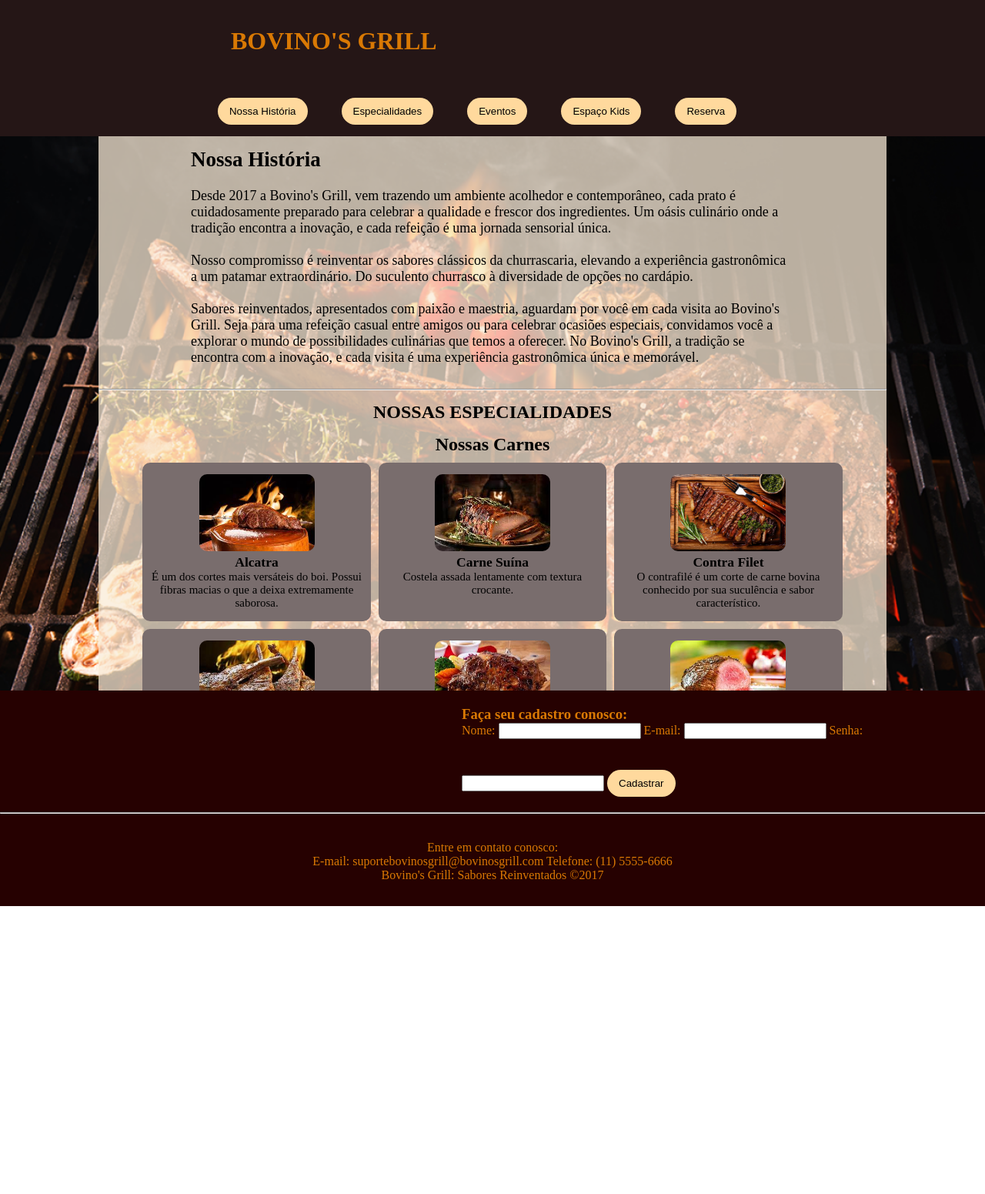
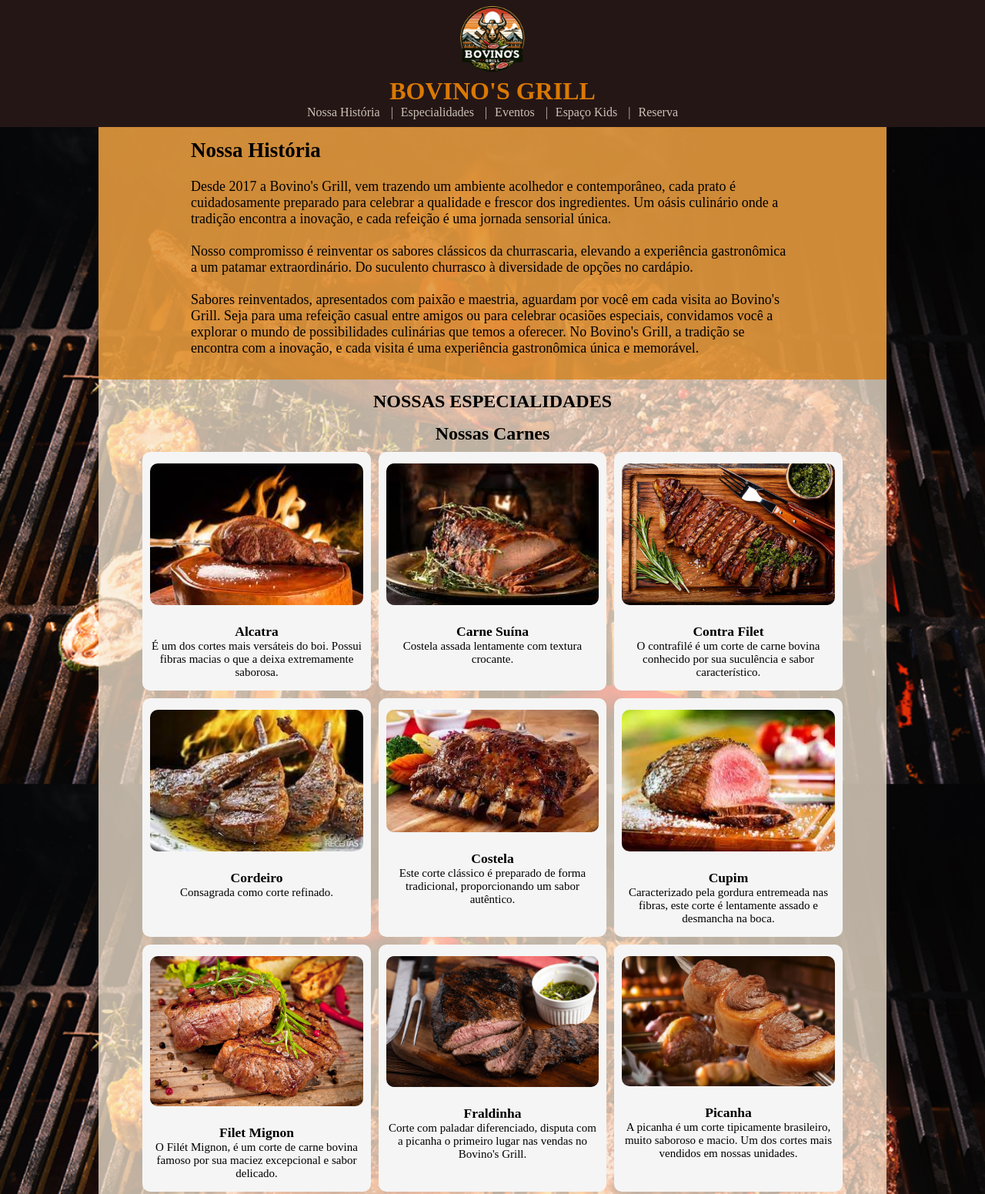
Before and after one commit to WesleyRSC/Projeto-Grupo-9, a plain HTML site: page index.html in a window 1280 px wide. Shown: the top 1551 px of the page at 77% size. Before the commit the page ends 1177 px from the top, so only its background shows below. Drawn offline with Linux system fonts and the light colour scheme.

Commit message:
Envio arquivos finais

```diff
--- a/index.html
+++ b/index.html
@@ -8,28 +8,35 @@
   </head>
   <body>
     <header>
-      <h1>BOVINO'S GRILL </h1>
-      <nav class="menu">
-        <ul>
-          <li>
-             <a href="#historia"><button>Nossa História</button></a>
+      <div class="container-section">
+        <div class="header">
+          <img
+            class="logo"
+            src="./assets/bovinos-logo.png"
+            alt="Bovino`s logo"
+          />
+          <h1 class="title">BOVINO'S GRILL</h1>
+        </div>
+        <nav class="header-nav">
+          <ul class="menu">
+            <li class="menu-item">
+              <a href="#historia">Nossa História</a>
             </li>
-          <li>
-            <a href="#cardapio"><button>Especialidades</button></a>
+            <li class="menu-item">
+              <a href="#cardapio">Especialidades</a>
             </li>
-          <li>
-            <a href="#eventos"><button>Eventos</button></a>
+            <li class="menu-item">
+              <a href="#eventos">Eventos</a>
             </li>
-          <li>
-            <a href="#kids"><button>Espaço Kids</button></a>
+            <li class="menu-item">
+              <a href="#kids">Espaço Kids</a>
             </li>
-          <li>
-            <form action="formulario_reserva.html">
-              <button type="submit">Reserva</button>
-            </form>
+            <li class="menu-item">
+              <a href="./formulario_reserva.html">Reserva</a>
             </li>
           </ul>
         </nav>
+      </div>
     </header>
     <main>
       <div class="container">
@@ -58,59 +65,59 @@
             gastronômica única e memorável.</p>
           </div>
         </section>
-        <hr>
+
         <section id="cardapio">
           <h2>NOSSAS ESPECIALIDADES</h2>
           <h2>Nossas Carnes</h2>
           <div class="cards">
             <article class="card">
-              <img src="./assets/alcatra.jpeg" alt="alcatra" width="150" height="100"/>
+              <img src="./assets/alcatra.jpeg" alt="alcatra" />
               <h3>Alcatra</h3>
               <p>É um dos cortes mais versáteis do boi. Possui fibras macias o
                 que a deixa extremamente saborosa.</p>
             </article>
             <article class="card">
-              <img src="./assets/carne-suína.jpeg" alt="carne suina" width="150" height="100"/>
+              <img src="./assets/carne-suína.jpeg" alt="carne suina"/>
               <h3>Carne Suína</h3>
               <p>Costela assada lentamente com textura crocante.</p>
             </article>
             <article class="card">
-              <img src="./assets/contra-file.jpg" alt="contra-file" width="150" height="100"/>
+              <img src="./assets/contra-file.jpg" alt="contra-file" />
               <h3>Contra Filet</h3>
               <p>O contrafilé é um corte de carne bovina conhecido por sua
                 suculência e sabor característico.</p>
             </article>
             <article class="card">
-              <img src="./assets/cordeiro.jpeg" alt="cordeiro" width="150" height="100" />
+              <img src="./assets/cordeiro.jpeg" alt="cordeiro"  />
               <h3>Cordeiro</h3>
               <p>Consagrada como corte refinado.</p>
             </article>
             <article class="card">
-              <img src="./assets/costela.jpeg" alt="costela" width="150" height="100"/>
+              <img src="./assets/costela.jpeg" alt="costela"/>
               <h3>Costela</h3>
               <p>Este corte clássico é preparado de forma tradicional,
                 proporcionando um sabor autêntico.</p>
             </article>
             <article class="card">
-              <img src="./assets/cupim.jpeg" alt="cupim" width="150" height="100"/>
+              <img src="./assets/cupim.jpeg" alt="cupim"/>
               <h3>Cupim</h3>
               <p>Caracterizado pela gordura entremeada nas fibras, este corte é
                 lentamente assado e desmancha na boca.</p>
             </article>
             <article class="card">
-              <img src="./assets/filet-mignon.jpg" alt="filet-mignon" width="150" height="100"/>
+              <img src="./assets/filet-mignon.jpg" alt="filet-mignon" />
               <h3>Filet Mignon</h3>
               <p> O Filét Mignon, é um corte de carne bovina famoso por sua maciez
                 excepcional e sabor delicado.</p>
             </article>
             <article class="card">
-              <img src="./assets/Fraldinha.webp" alt="Fraldinha" width="150" height="100"/>
+              <img src="./assets/Fraldinha.webp" alt="Fraldinha" />
               <h3>Fraldinha</h3>
               <p>Corte com paladar diferenciado, disputa com a picanha o primeiro
                 lugar nas vendas no Bovino's Grill.</p>
             </article>
             <article class="card">
-              <img src="./assets/picanha.webp" alt="picanha" width="150" height="100"/>
+              <img src="./assets/picanha.webp" alt="picanha" />
               <h3>Picanha</h3>
               <p>A picanha é um corte tipicamente brasileiro, muito saboroso e
                 macio. Um dos cortes mais vendidos em nossas unidades.</p>
@@ -119,14 +126,14 @@
           <h2>Comida Oriental - Buffet de Saladas</h2>
           <div class="cards">
             <article class="card">
-              <img src="./assets/japones.jpg" alt="japones" width="150" height="100"/>
+              <img src="./assets/japones.jpg" alt="japones" />
               <h3>Buffet Japonês</h3>
               <p>Combinado de elegância, frescor e uma diversidade de sabores
                 únicos.</p>
             </article>
 
             <article class="card">
-              <img src="./assets/salada.jpg" alt="salada" width="150" height="100"/>
+              <img src="./assets/salada.jpg" alt="salada" />
               <h3>Saladas Diversas</h3>
               <p>Cada salada é uma obra-prima gastronômica, cuidadosamente
                 elaborada para satisfazer os paladares mais exigentes e
@@ -136,7 +143,7 @@
           <h2>Bebidas</h2>
           <div class="cards">
             <article class="card">
-              <img src="./assets/vinhos.jpg" alt="vinhos" width="150" height="100"/>
+              <img src="./assets/vinhos.jpg" alt="vinhos"/>
               <h3>Vinhos</h3>
               <p> Há uma variedade de rótulos que incluem espumantes, brancos,
                 rosés, tintos e fortificados,
@@ -144,21 +151,21 @@
                 melhores safras dos mais renomados produtores.</p>
             </article>
             <article class="card">
-              <img src="./assets/cerveja.webp" alt="cerveja" width="150" height="100"/>
+              <img src="./assets/cerveja.webp" alt="cerveja" />
               <h3>Cerveja/Chopp</h3>
               <p>Cada seleção de cervejas e chopes é uma jornada através de
                 variedades e estilos que capturam a essência artesanal e a rica
                 tradição cervejeira.</p>
             </article>
             <article class="card">
-              <img src="./assets/Drinks.jpeg"alt="drinks" width="150" height="100"/>
+              <img src="./assets/Drinks.jpeg"alt="drinks"/>
               <h3>Drinks</h3>
               <p>Em nosso bar, os drinks são mais do que apenas misturas; são
                 criações artísticas que contam histórias de sabores e
                 experiências sensoriais.</p>
             </article>
             <article class="card">
-              <img src="./assets/sucos.jpeg" alt="sucos" width="150"height="100"/>
+              <img src="./assets/sucos.jpeg" alt="sucos"/>
               <h3>Refrigerantes/Sucos</h3>
               <p>Em nosso cardápio de bebidas não alcoólicas, oferecemos uma
                 variedade irresistível de refrigerantes e sucos que são a
@@ -168,23 +175,23 @@
           <h2>Sobremesas</h2>
           <div class="cards">
             <article class="card">
-              <img src="./assets/petit.jpeg" alt="petit-gateau" width="150" height="100"/>
+              <img src="./assets/petit.jpeg" alt="petit-gateau" />
               <h3>Petit Gateau</h3>
               <p>Bolo de chocolate quente com sorvete de creme.</p>
             </article>
             <article class="card">
-              <img src="/assets/sorvete.jpeg" alt="sorvete" width="150" height="100"/>
+              <img src="/assets/sorvete.jpeg" alt="sorvete" />
               <h3>Sorvetes</h3>
               <p>Morango, chocolate e creme.</p>
             </article>
             <article class="card">
-              <img src="./assets/pudim.png" alt="pudim" width="150" height="100"/>
+              <img src="./assets/pudim.png" alt="pudim" />
               <h3>Pudim</h3>
               <p>Delicioso pudim de leite com calda de ameixa.</p>
             </article>
           </div>
         </section>
-        <hr>
+
         <section class="eventos" id="eventos">
           <div class="reserva">
           <h2>RESERVAS E EVENTOS  </h2>
@@ -195,17 +202,13 @@
             <button type="submit">Faça sua reserva</button>
           </form>
           </div>
-          <div class="imgeventos">
           <img src="./assets/salao.jpg" alt="salao" width="350" height="200">
-         </div>
         </section>
-        <hr>
         <section id="kids">
           <div class="kidscontainer">
             <div class="conteudokids">
               <h2>ESPAÇO KIDS</h2>
-          <h3>Projetado especialmente para as crianças que frequentam nossa
-            churrascaria, o espaço kids conta com:</h3>
+          <h3>O espaço kids conta com:</h3>
             <h3>Piscina de bolinha</h3>
             <h3>Cama elástica</h3>
             <h3>Mesa para desenhos/colorir</h3>
@@ -224,7 +227,7 @@
         <input type="email" id="email" name="email" required />
         <label for="senha">Senha:</label>
         <input type="password" id="senha" name="senha" required />
-        <button type="submit">Cadastrar</button>
+        <button type="submit" class="enviarcadastro">Cadastrar</button>
       </form>
     </div>
   <hr>
--- a/style.css
+++ b/style.css
@@ -6,9 +6,11 @@
 main {
     background-image: url("./assets/churrasco3.webp");
     background-size: cover;
-    overflow-y: scroll;
-    height: 90vh;
+    height: auto;
     text-align: center;
+    background-attachment: fixed;
+    background-repeat: no-repeat;
+    background-size: cover;
 }
 
 .container{
@@ -17,54 +19,80 @@ main {
     background-color: rgba(250, 235, 215, 0.74);
 }
 
-h1{
-    margin-left: 300px;
-}
-header{
+header {
+    position: sticky;
+    width: 100%;
     background-color: #251616;
     color: #d97904;
     height: auto;
-    padding-top: 35px;
-    box-sizing: border-box;
-}
+  }
 
-.historia{
+  .header {
+    display: flex;
+    justify-content: center;
+    align-items: center;
+    flex-direction: column;
+  }
+
+  .logo {
+    height: 100px;
+  }
+
+  .header-nav {
+    padding-bottom: 10px;
+  }
+
+  .header-nav > .menu {
+    display: flex;
+    flex-wrap: nowrap;
+    align-items: center;
+    justify-content: center;
+  }
+
+  .menu {
+    color: #cac2b5;
+    padding: 0;
+    list-style: none;
+    width: 100%;
+  }
+
+  .menu-item {
+  }
+
+  .menu-item:hover {
+    background-color: #d97904;
+    display: inline-block;
+  }
+
+  .menu-item::after,
+  .menu-item:first-child::before {
+    content: " | ";
+    font-weight: 100;
+  }
+
+  .menu-item:first-child::before,
+  .menu-item:last-child::after {
+    padding: 0;
+    content: "";
+  }
+
+  .menu-item > a {
+    display: inline-block;
+    color: inherit;
+    text-decoration: none;
+    padding: 0 10px;
+    height: 100%;
+  }
+
+
+#historia{
     padding-bottom: 30px;
-    margin-left: 120px;
-    margin-right: 120px;
+    padding-left: 120px;
+    padding-right: 120px;
     text-align: left;
     font-size: 18px;
+    background-color: #d97904aa;
 
-}
-
-header>h1, .menu>ul{
-    margin-bottom: 15px;
-}
-
-ul{
-    padding: 0;
-}
-
-nav{
-    display: flex;
-    flex-direction: row;
-    justify-content: center;
-    gap: 10px;
-}
-
-button {
-    background-color: rgb(255, 217, 157);
-    color: black;
-    padding: 10px 15px;
-    border: none;
-    cursor: pointer;
-    border-radius: 30px;
-    margin-right: 40px;
-    margin-top: 40px;
-}
-
-li{
-    display: inline-block;
 }
 
 h2{
@@ -81,14 +109,18 @@ h2{
 
 .card{
     width: 27%;
-    background-color: rgb(121, 109, 109);
+    background-color: whitesmoke;
     padding: 15px 10px;
     border-radius: 10px;
     font-size: 15px;
+
 }
 
 .card>img{
     border-radius: 10px;
+    height: auto;
+    width: 100%;
+    margin-bottom: 20px;
 }
 
 
@@ -105,19 +137,23 @@ footer{
     color: rgb(255, 217, 157);
     background-color: black;
     display: flex;
-    align-items: left;
+    flex-direction: row;
+    justify-content:space-around;
+    align-items: center;
+    padding: 20px;
 }
 
 .reserva{
-  margin-left: 200px;
-  margin-top: 80px;
+   margin-top: 30px;
+   margin-bottom: 40px;
+
 }
 
-.imgeventos img{
-   margin-left: 300px;
+.eventos>img{
    border-radius: 50px;
-   padding-top: 30px;
-   padding-bottom: 30px;
+   width: 40%;
+   height: auto;
+
 }
 
 .kidscontainer{
@@ -125,20 +161,81 @@ footer{
     display: flex;
     align-items: center;
     flex-direction: row-reverse;
+    justify-content:space-around;
 }
 
 .imgkids{
-   margin-left: 200px;
-   border-radius: 50px;
+    border-radius: 50px;
+    width: 30%;
+    height: 220px;
+    margin-top: 30px;
+    margin-bottom: 30px;
 }
 
-.conteudokids{
-    margin: 60px 100px 60px 100px;
-}
 .cadastro{
     align-items: center;
     background-color: #260101;
     color: #d97904;
-    padding: 20px 0 20px 600px;
+    margin: auto;
+    width: 100%;
     justify-content: center;
+    text-align: center;
 }
+button{
+    height: 40px;
+    width: fit-content;
+    border-radius: 10px;
+    background-color: rgb(255, 217, 157);
+    margin: 10px;
+    font-weight: 900;
+    text-transform: uppercase;
+    border-color: none;
+}
+.enviarcadastro{
+    background-color: #d97904;
+}
+
+@media screen and (max-width: 600px) {
+ .cards{
+        flex-direction: column;
+        align-items: center;
+
+}
+.card{
+        width: 90%;
+}
+.container{
+        width: 100% !important;
+        margin: 0;
+        max-width: 100%;
+}
+#historia{
+    padding: 0;
+    text-align: center;
+
+}
+.header-nav > .menu {
+    flex-wrap:wrap ;
+}
+.kidscontainer{
+    flex-direction: column;
+
+}
+.eventos{
+    flex-direction: column;
+    padding: 0;
+}
+.imgkids{
+    width: 90%;
+}
+.eventos>img{
+    width: 90%;
+    margin-bottom: 15px;
+
+}
+form{
+    flex-direction: column;
+    display: flex;
+    align-items: center;
+}
+}
```
Also changed, not shown: assets/bovinos-logo.png (added), formulario_reserva.html (line endings or trailing spaces), processar_cadastro.html (line endings or trailing spaces), style_cadastro.css (line endings or trailing spaces), style_form.css (line endings or trailing spaces), 1 other file. Lines whose indentation alone changed are shown as unchanged.
